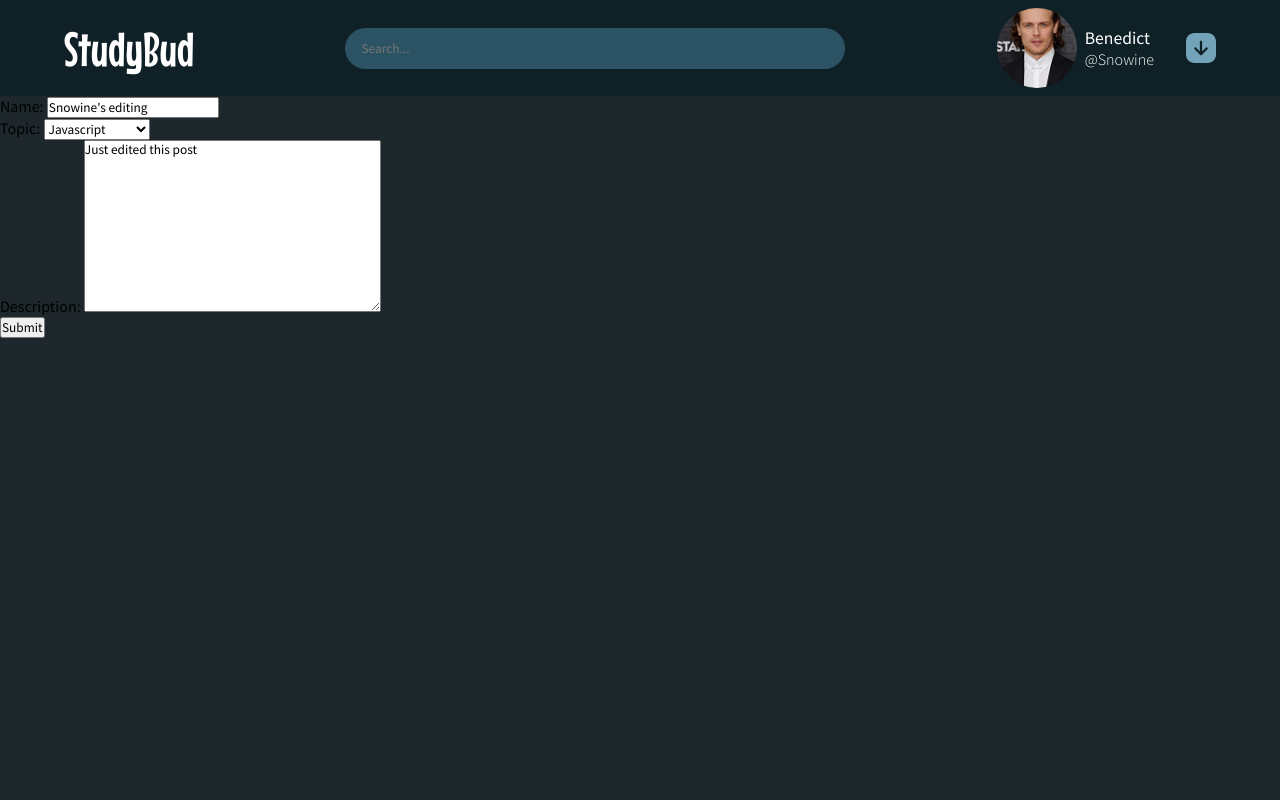
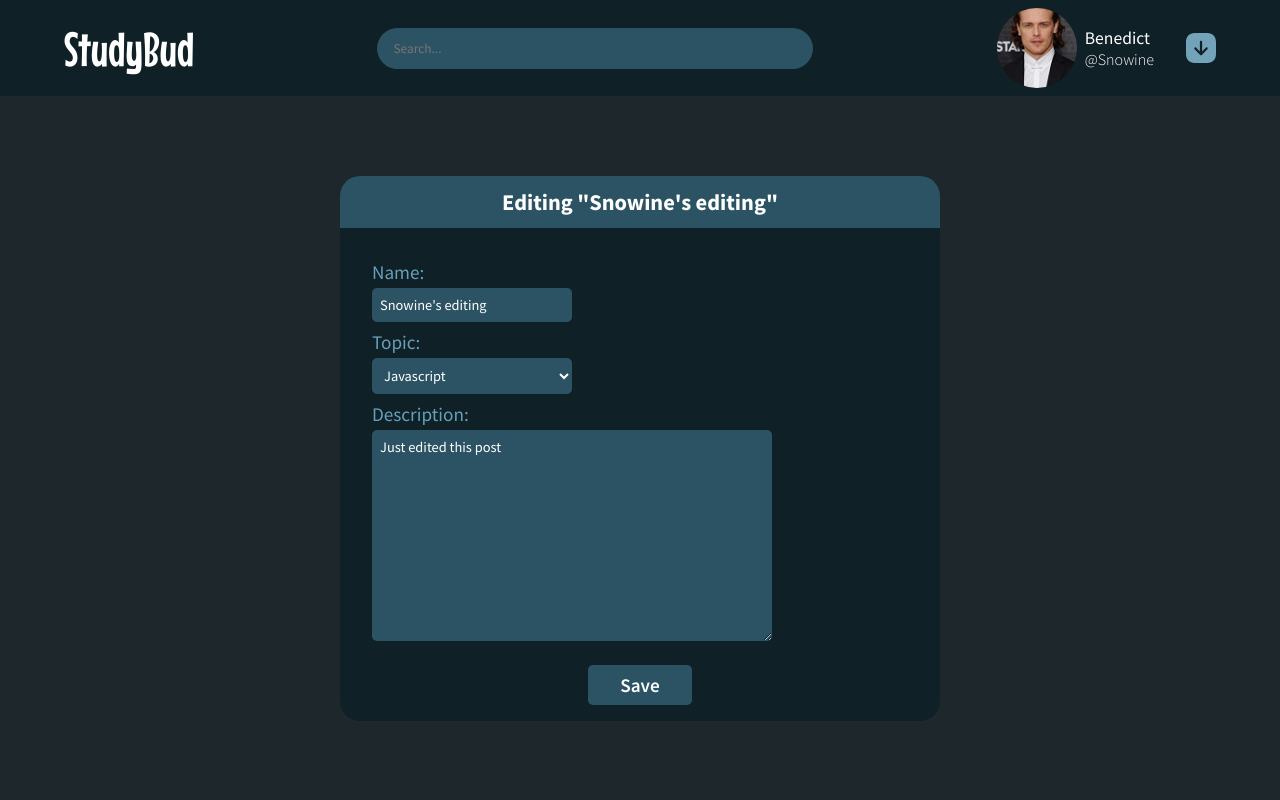
Before and after one commit to Benedict-arowo/StudyBudApp, a Django app: page /edit-room/9994c8ce-9e87-48e8-a716-491fe20f85a0 in a window 1280 px wide. Run offline with Django 4.2, Linux system fonts and the light colour scheme; a user stored in the database is signed in; data comes from the database, SQL or seed files in the repository; both versions use the stored data as it was after the commit.

Commit message:
Added edit-room page, fully styled

```diff
--- /dev/null
+++ b/Studybud/static/styles/edit-room.css
@@ -0,0 +1,85 @@
+main {
+    display: grid;
+    place-items: center;
+    height: 100%;
+}
+
+body {
+    display: flex;
+    flex-direction: column;
+    height: 100vh !important;
+}
+
+.container {
+    /* padding: 16px 32px; */
+    background-color: var(--mainColor);
+    color: white;
+    min-width: 600px;
+    min-height: 500px;
+    display: flex;
+    flex-direction: column;
+    gap: 32px;
+    border-radius: 20px;
+    overflow: hidden;
+}
+
+.container > .heading {
+    font-size: 1.2rem;
+    padding: 12px 0;
+    background-color: var(--tertiaryColor);
+    width: 100%;
+    text-align: center;
+}
+
+form {
+    padding: 0 32px;
+    display: flex;
+    flex-direction: column;
+    gap: 8px;
+}
+
+form > div {
+    display: flex;
+    gap: 4px;
+    flex-direction: column;
+}
+
+form > div > label {
+    font-size: 1.2rem;
+    color: #66a0b9;
+}
+
+form > div > input[type=text], form textarea, form select {
+    padding: 8px;
+    max-width: 200px;
+    background-color: var(--tertiaryColor);
+    color: white;
+    outline: none;
+    border: none;
+    border-radius: 5px;
+    font-size: .9rem;
+}
+
+textarea {
+    max-width: 400px !important;
+    min-height: 200px;
+    overflow: scroll;
+}
+
+button[type=submit] {
+    max-width: max-content;
+    padding: 8px 32px;
+    background-color: var(--tertiaryColor);
+    outline: none;
+    border: none;
+    border-radius: 5px;
+    color: white;
+    font-weight: 600;
+    font-size: 1.2rem;
+    margin: 16px auto;
+    transition: all 0.3s;
+}
+
+button[type=submit]:hover {
+    transform: scale(1.1);
+}
--- a/Studybud/static/styles/main.css
+++ b/Studybud/static/styles/main.css
@@ -28,8 +28,7 @@
     flex: 1;
     display: flex;
     flex-direction: column;
-    min-height: 500px;
-    max-height: 75%;
+    height: 100%;
     gap: 32px;
     max-width: 300px;
     overflow-y: scroll;
@@ -41,12 +40,9 @@
 
 #roomsSection {
     overflow-y: scroll;
-    max-width: none;
     flex: 3;
-    max-height: 90%;
     padding: 16px 32px;
     background-color: var(--bgColor);
-    position: relative;
 }
 
 #roomsSection::-webkit-scrollbar, #activitySection::-webkit-scrollbar {
--- a/Studybud/views.py
+++ b/Studybud/views.py
@@ -85,9 +85,10 @@
             return redirect('room', newroom.id)
 
     context = {
-        'form': form
+        'form': form,
+        'room': room,
     }
-    return render(request, 'Base/edit.html', context)
+    return render(request, 'Base/edit-room.html', context)
 
 def loginPage(request):
     form = LoginForm()
--- /dev/null
+++ b/templates/Base/edit-room.html
@@ -0,0 +1,39 @@
+{% extends 'layout.html' %}
+{% load static %}
+
+{% block style %}
+    <link rel="stylesheet" href="{% static 'styles/edit-room.css' %}">
+{% endblock %}
+
+{% block content %}
+
+        <main>
+            <div class="container">
+                <div class="heading">
+                    <h3>Editing "{{room.name}}"</h3>
+                </div>
+                <div class="roomDesc">
+                    <form action="" method="post">
+                        {% csrf_token %}
+                        <div id="name">
+                            <label for="name">Name: </label>
+                            {{form.name}}
+                        </div>
+
+                        <div id="Topic">
+                            <label for="topic">Topic: </label>
+                            {{form.topic}}
+                        </div>
+
+                        <div id="desc">
+                            <label for="description">Description: </label>
+                            {{form.description}}
+                        </div>
+
+                        <button type="submit">Save</button>
+                    </form>
+
+                </div>
+            </div>
+        </main>
+{% endblock %}
```
Also changed, not shown: db.sqlite3.
